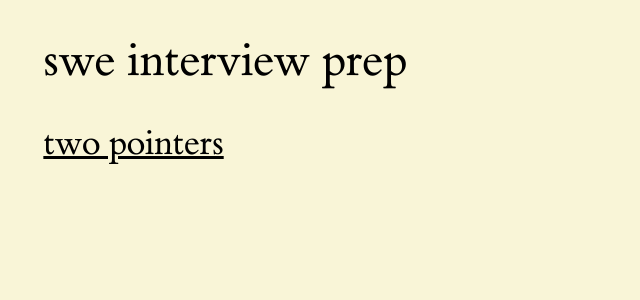
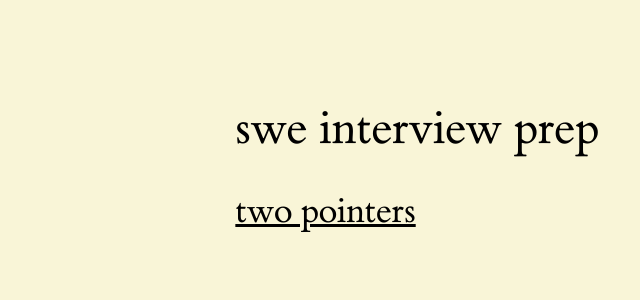
Before and after one commit to barrett-ruth/interview-prep, a React (Vite) app: page / in a window 1280 px wide. Shown: the top 300 px of the page, without its empty margins (86-726 px from the left). Built offline with nearby package versions, Linux system fonts and the light colour scheme.

Commit message:
feat: update margins

```diff
--- a/src/index.css
+++ b/src/index.css
@@ -20,6 +20,7 @@ body {
   font-family: et-book;
   font-size: 1.5em;
   background-color: #f9f5d7;
+  margin: 100px 200px;
   scroll-behavior: smooth;
   overscroll-behavior-y: none;
   overscroll-behavior-x: none;
```
